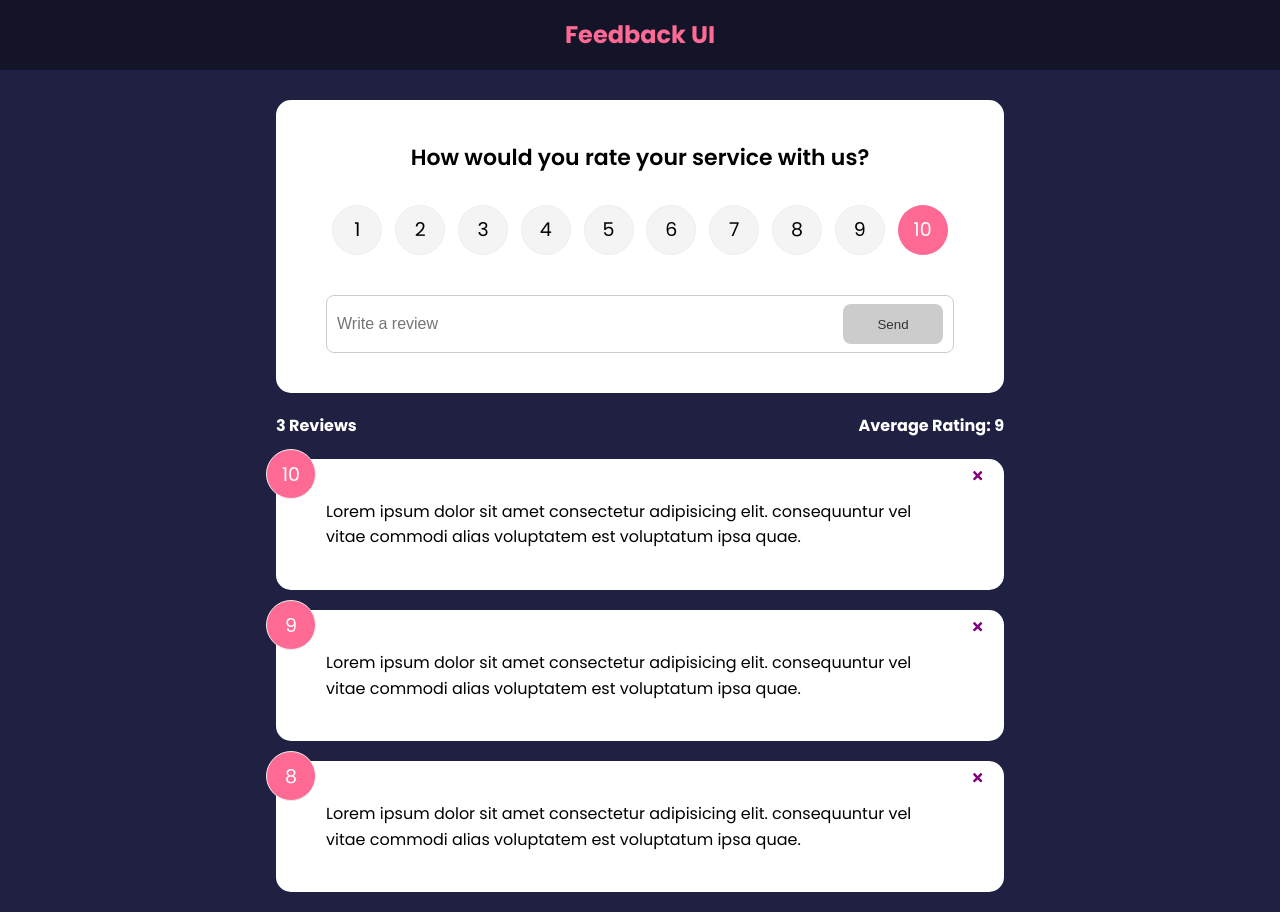
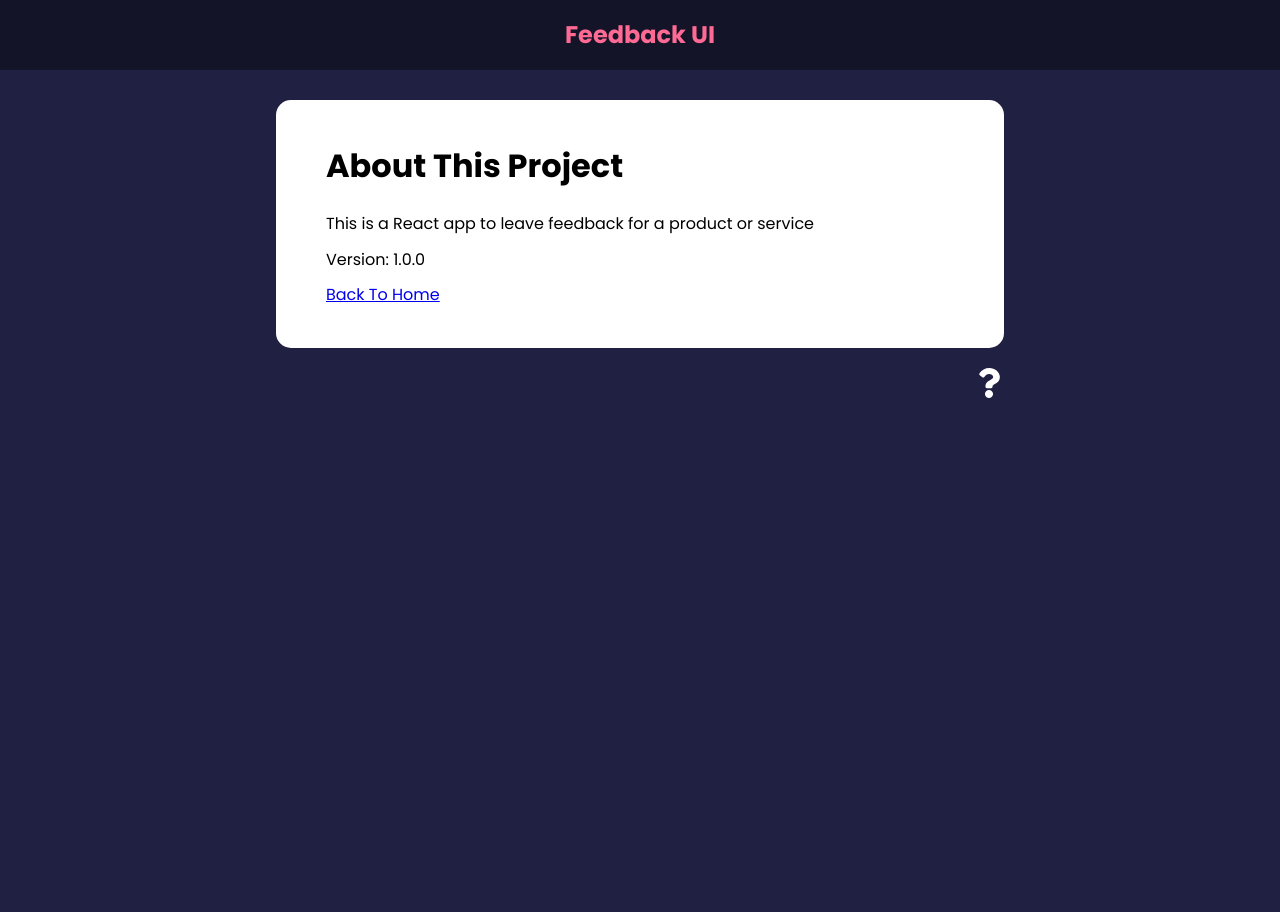
Before and after one commit to dinukah99/react-feedback-app, a React (Create React App) app: page /about in a window 1280 px wide. After the commit the page ends 800 px from the top, so only its background shows below. Built offline with nearby package versions, Linux system fonts and the light colour scheme.

Commit message:
About page and react routing

```diff
--- a/package.json
+++ b/package.json
@@ -6,10 +6,12 @@
     "@testing-library/jest-dom": "^5.17.0",
     "@testing-library/react": "^13.4.0",
     "@testing-library/user-event": "^13.5.0",
+    "framer-motion": "^4.1.17",
     "prop-types": "^15.8.1",
     "react": "^18.2.0",
     "react-dom": "^18.2.0",
     "react-icons": "^4.12.0",
+    "react-router-dom": "^6.20.1",
     "react-scripts": "5.0.1",
     "uuid": "^9.0.1",
     "web-vitals": "^2.1.4"
--- a/src/App.js
+++ b/src/App.js
@@ -1,11 +1,15 @@
 import React from 'react';
 import {useState} from 'react';
+import {v4 as uuidv4} from 'uuid';
+import {BrowserRouter as Router, Route, Routes} from 'react-router-dom';
 import Header from './components/Header';
 import FeedbackList from './components/FeedbackList';
 import FeedbackData from './data/FeedbackData';
 import FeedbackStats from './components/FeedbackStats';
 import FeedbackForm from './components/FeedbackForm';
-import {v4 as uuidv4} from 'uuid';
+import AboutPage from './pages/AboutPage';
+import AboutIconLink from './components/AboutIconLink';
+
 
 function App() {
     const [feedback, setFeedback] = useState(FeedbackData);
@@ -21,14 +25,23 @@
         }
     };
     return (
-        <>
+        <Router>
             <Header/>
             <div className="container">
-                <FeedbackForm handleAdd={addFeedback}/>
-                <FeedbackStats feedback={feedback}/>
-                <FeedbackList feedback={feedback} handleDelete={deleteFeedback}/>
+                <Routes>
+                    <Route exact path="/" element={
+                        <>
+                            <FeedbackForm handleAdd={addFeedback}/>
+                            <FeedbackStats feedback={feedback}/>
+                            <FeedbackList feedback={feedback} handleDelete={deleteFeedback}/>
+                        </>
+                    }>
+                    </Route>
+                    <Route path="/about" element={<AboutPage/>}/>
+                </Routes>
+                <AboutIconLink/>
             </div>
-        </>
+        </Router>
     );
 }
 
--- /dev/null
+++ b/src/components/AboutIconLink.jsx
@@ -0,0 +1,14 @@
+import {FaQuestion} from 'react-icons/fa';
+import {Link} from 'react-router-dom';
+
+function AboutIconLink(props) {
+    return (
+        <div className="about-link">
+            <Link to="/about">
+                <FaQuestion size={30}/>
+            </Link>
+        </div>
+    );
+}
+
+export default AboutIconLink;
--- a/src/components/FeedbackList.jsx
+++ b/src/components/FeedbackList.jsx
@@ -1,17 +1,35 @@
 import FeedbackItem from './FeedbackItem';
 import PropTypes from 'prop-types';
+import {motion, AnimatePresence} from 'framer-motion';
 
 function FeedbackList({feedback, handleDelete}) {
     if (!feedback || feedback.length === 0) {
         return <p>No Feedback Yet </p>;
     }
+
     return (
         <div className="feedback-list">
-            {feedback.map((item) => (
-                <FeedbackItem key={item.id} item={item} handleDelete={handleDelete}/>
-            ))}
+            <AnimatePresence>
+                {feedback.map((item) => (
+                    <motion.div
+                        key={item.id}
+                        initial={{opacity: 0}}
+                        animate={{opacity: 1}}
+                        exit={{opacity: 0}}
+                    >
+                        <FeedbackItem key={item.id} item={item} handleDelete={handleDelete}/>
+                    </motion.div>
+                ))}
+            </AnimatePresence>
         </div>
     );
+    // return (
+    //     <div className="feedback-list">
+    //         {feedback.map((item) => (
+    //             <FeedbackItem key={item.id} item={item} handleDelete={handleDelete}/>
+    //         ))}
+    //     </div>
+    // );
 }
 
 FeedbackList.propTypes = {
--- /dev/null
+++ b/src/pages/AboutPage.jsx
@@ -0,0 +1,20 @@
+import Card from '../components/shared/Card';
+import {Link} from 'react-router-dom';
+
+function AboutPage(props) {
+    return (
+        <Card>
+            <div className="about">
+                <h1>About This Project</h1>
+                <p>This is a React app to leave feedback for a product or service</p>
+                <p>Version: 1.0.0</p>
+            </div>
+
+            <p>
+                <Link to="/">Back To Home</Link>
+            </p>
+        </Card>
+    );
+}
+
+export default AboutPage;
```
Also changed, not shown: 1 other file (tests, documents, lock files or other folders).
